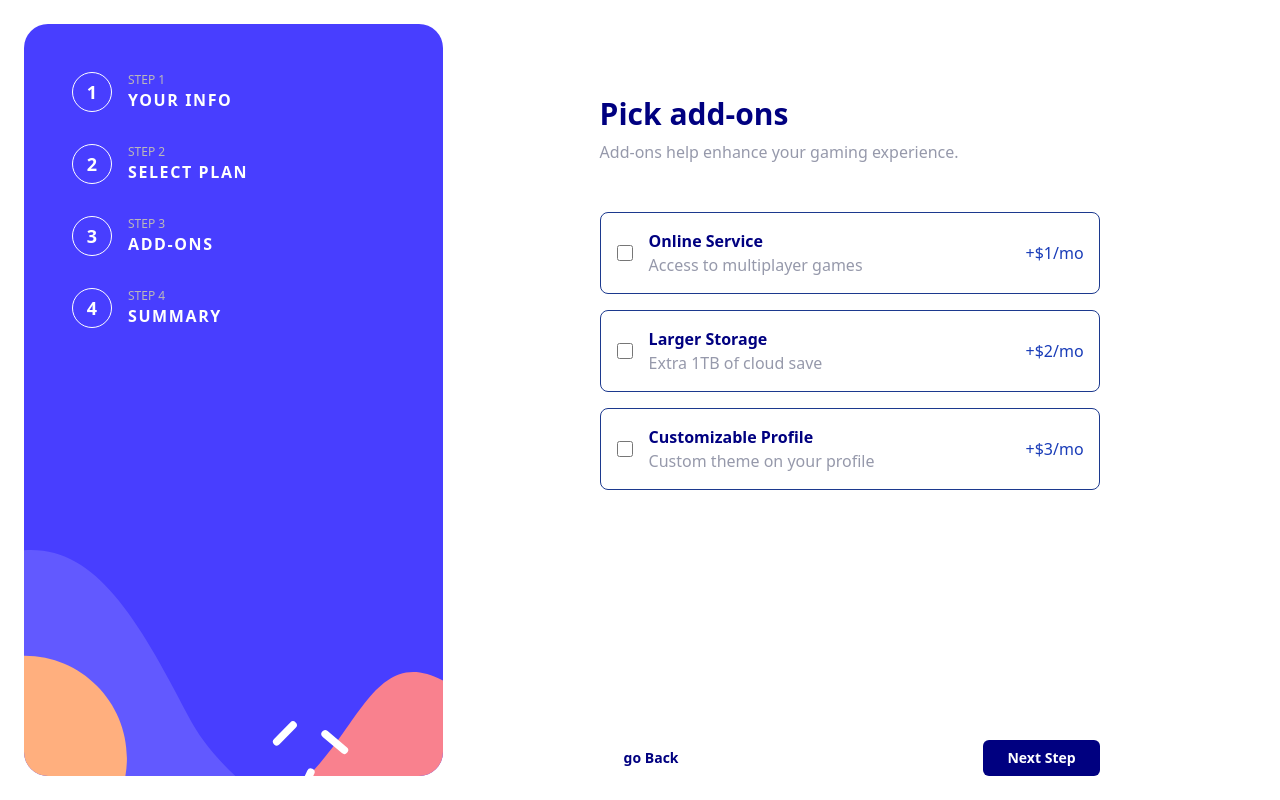
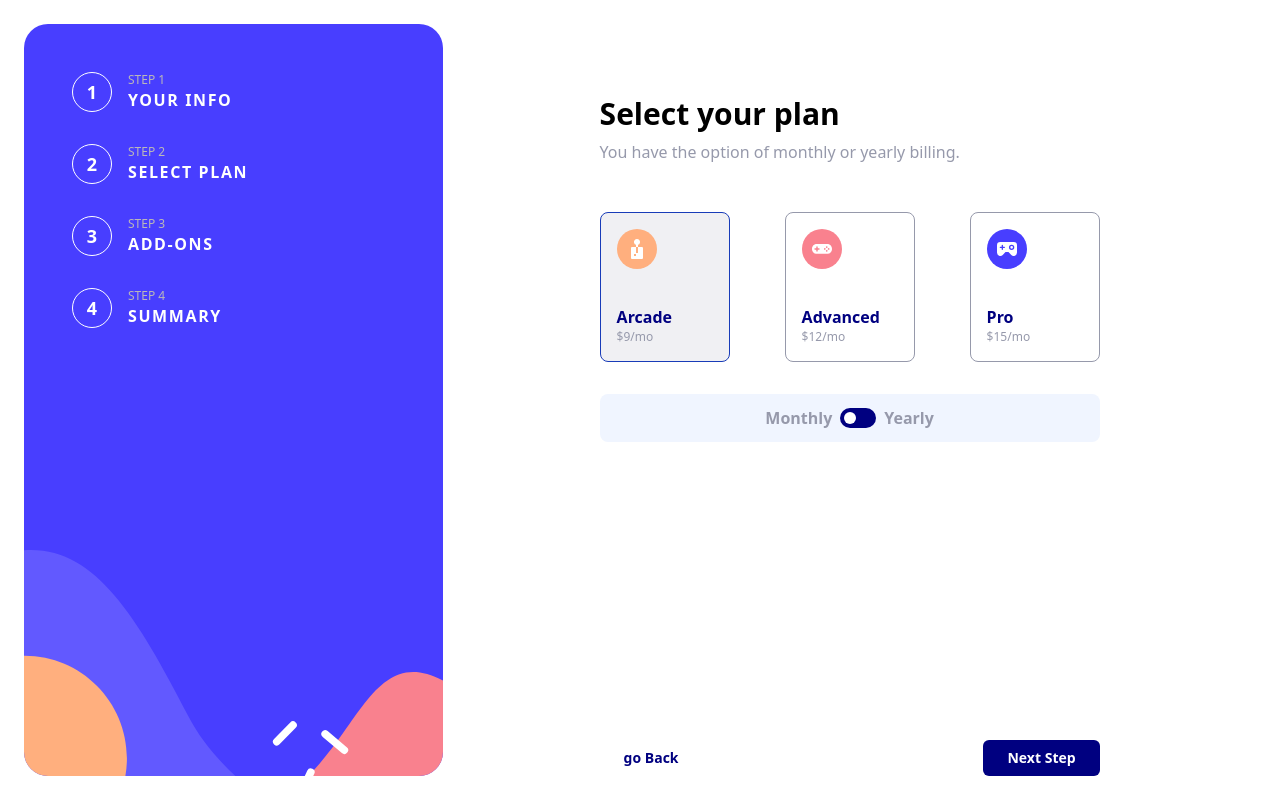
Before and after one commit to GeneralMarshal/Multi-Step-Form, a React (Vite) app: page / in a window 1280 px wide. Built offline with nearby package versions, Linux system fonts and the light colour scheme.

Commit message:
refactoring my code base

```diff
--- a/src/components/Input.tsx
+++ b/src/components/Input.tsx
@@ -3,8 +3,8 @@ interface Props extends React.InputHTMLAttributes<HTMLInputElement>{
 }
 
 export default function Input(props: Props){
-    const {type, placeholder, styleClass, onChange} = props
+    const {type, placeholder, styleClass, onChange, id} = props
     return(
-        <input type={type} className={`${styleClass} w-full border border-[#B8C0CC] bg-[#ffffff] rounded-md` } placeholder={placeholder} onChange={onChange}/>
+        <input type={type} className={`${styleClass} w-full border border-[#B8C0CC] bg-[#ffffff] rounded-md` } placeholder={placeholder} onChange={onChange} id={id}/>
     )
 }
--- a/src/data.ts
+++ b/src/data.ts
@@ -1,40 +1,41 @@
+
 export const cardData = [
     {
-        name: "Arcade",
+        name: "arcade",
         icon: "/icons/icon-arcade.svg",
-        pricePerMonth: "$9/mo",
-        pricePerYear: "$90/yr"
+        pricePerMonth: 9,
+        pricePerYear: 90
     },
     {
-        name: "Advanced",
+        name: "advanced",
         icon: "/icons/icon-advanced.svg",
-        pricePerMonth: "$12/mo",
-        pricePerYear: "$120/yr"
+        pricePerMonth: 12,
+        pricePerYear: 120
     },{
-        name: "Pro",
+        name: "pro",
         icon: "/icons/icon-pro.svg",
-        pricePerMonth: "$15/mo",
-        pricePerYear: "$150/yr"
+        pricePerMonth: 15,
+        pricePerYear: 150
     },
 ]
 
 export const addOnsData = [
     {
-        label: "onlineService",
-        name: "Online Service",
-        feature: "Access to multiplayer games",
-        price: "+$1/mo"
+        name: "online service",
+        description: "Access to multiplayer games",
+        pricePerMonth: 1,
+        pricePerYear: 10
     },
     {
-        label: "largerStorage",
-        name: "Larger Storage",
-        feature: "Extra 1TB of cloud save",
-        price: "+$2/mo"
+        name: "larger storage",
+        description: "Extra 1TB of cloud save",
+        pricePerMonth: 2,
+        pricePerYear: 20
     },
     {
-        label: "customizableProfile",
-        name: "Customizable Profile",
-        feature: "Custom theme on your profile",
-        price: "+$3/mo"
+        name: "customizable profile",
+        description: "Custom theme on your profile",
+        pricePerMonth: 3,
+        pricePerYear: 30
     },
 ] as const
--- /dev/null
+++ b/src/index.d.ts
@@ -0,0 +1,34 @@
+interface TotalFormData{
+    name:string
+    email: string
+    phone: string
+    plan: Plan
+    duration: Duration
+    addOns: AddOns
+
+}
+
+interface TotalErrors{
+    name: string
+    email: string
+    phone: string
+}
+
+
+
+type Plan = "arcade" | "advanced" | "pro"
+type Duration = "monthly" | "yearly"
+type AddOns = {
+    "online service": boolean
+    "larger storage": boolean
+    "customizable profile": boolean
+}
+
+interface InputProps{
+    totalFormData: TotalFormData
+    setTotalFormData: React.Dispatch<React.SetStateAction<TotalFormData>>
+}
+interface ErrorProps{
+    totalErrors: TotalErrors
+    setTotalErrors: React.Dispatch<React.SetStateAction<TotalErrors>>
+}
--- a/src/pages/LandingPage/AddOns.tsx
+++ b/src/pages/LandingPage/AddOns.tsx
@@ -1,33 +1,26 @@
-interface formDataProps{
-    name: string
-    email: string
-    phone: string
-    plan: string
-    addOns: string
-    checkOns: checkOnProps
+import { capitalize } from "../../utils/myFunctions"
+import { ChangeEvent } from "react"
+interface Props{
+    inputProps: InputProps
+    name: keyof AddOns
+    description: string
+    pricePerMonth: number
+    pricePerYear: number
+
 }
 
-interface checkOnProps{
-    onlineService: boolean
-    largerStorage: boolean
-    customizableProfile: boolean
-}
+export default function AddOns({inputProps, name, description, pricePerMonth, pricePerYear}:Props){
+    const {totalFormData, setTotalFormData} = inputProps
 
-interface Props{
-    name: string
-    label:keyof checkOnProps
-    feature: string
-    price: string
-    formData: formDataProps
-    setFormData: (data: formDataProps) => void
-}
+    function handleCheck(e: ChangeEvent<HTMLInputElement>){
+        const isChecked = e.target.checked
+        const isName = e.target.name
 
+        setTotalFormData((prev) => {
+            return {...prev, addOns:{ ...prev.addOns, [isName]: isChecked}}
+        })
 
-export default function AddOns(props:Props){
-    const{name,feature,price, label, formData} = props
-
-    const handleCheck = () =>{
-        const newFormData = {...formData}
+        console.log(totalFormData)
     }
 
     return(
@@ -35,18 +28,21 @@ export default function AddOns(props:Props){
             <input
                 className=" w-4 h-4"
                 type="checkbox"
-                onChange={(e)=>{handleCheck()}}
+                onChange={ (e)=>handleCheck(e)}
+                name={name}
             />
             <span className=" flex flex-col">
                 <span className=" text-[#000080] font-semibold">
-                    {name}
+                    { capitalize(name)}
                 </span>
                 <span className=" text-[#9699ab]">
-                    {feature}
+                    {description}
                 </span>
             </span>
-            <span className=" absolute right-4 text-blue-800">
-                {price}
+            <span className=" absolute right-4 text-blue-800 ">
+                ${
+                  totalFormData.duration === "monthly" ?  pricePerMonth + '/mo' : pricePerYear + "/yr"
+                }
             </span>
         </div>
     )
--- a/src/pages/LandingPage/Card.tsx
+++ b/src/pages/LandingPage/Card.tsx
@@ -1,43 +1,40 @@
-interface formDataProps{
+import { capitalize } from "../../utils/myFunctions"
+interface Props{
+    inputProps: InputProps
     name: string
-    email: string
-    phone: string
-    plan: string
-    addOns: string
+    icon: string
+    pricePerMonth: number
+    pricePerYear: number
 }
 
-interface Props {
-    icon: string
-    name: string
-    pricePerMonth: string
-    pricePerYear: string
-    setFormData: (data:formDataProps)=>void
-    formData: formDataProps
-    isYearly: boolean
-}
+export default function Card({inputProps, name, icon, pricePerMonth, pricePerYear}:Props){
+    const {totalFormData, setTotalFormData} = inputProps
 
-export default function Card( props: Props){
-    const {icon, name, pricePerMonth, pricePerYear, setFormData, formData, isYearly} = props
+
     return(
          <div
-            className={`flex flex-col justify-between w-[130px] h-[150px] p-4 border border-solid rounded-lg cursor-pointer ${formData.plan === name ? "border-blue-800 bg-[#f0f0f3]":"border-[#9699ab] bg-[#ffffff]"} `}
+            className={`flex flex-col justify-between w-[130px] h-[150px] p-4 border border-solid rounded-lg cursor-pointer ${totalFormData.plan === name ? "border-blue-800 bg-[#f0f0f3]":"border-[#9699ab] bg-[#ffffff]"} `}
             onClick={()=>{
-                setFormData({...formData, plan:name})
-                console.log(formData)
+                setTotalFormData((prevData) => {
+                    return{...prevData, plan: name }
+                })
+                console.log(totalFormData)
+
             }}
         >
             <img className=" w-[40px]" src={icon} alt="" />
             <span className="flex flex-col">
                 <span className=" text-[#000080] text-md font-semibold">
-                    {name}
+                    {capitalize(name)}
                 </span>
+                {/* teneray operator for if the suscription is monthly or yearly */}
                 {
-                    !isYearly ?
+                    totalFormData.duration === "monthly" ?
                     <span className=" text-xs  text-[#9699ab]">
-                        {pricePerMonth}
+                        ${pricePerMonth}/mo
                     </span> :
                     <span className=" flex flex-col text-xs  text-[#9699ab]">
-                        {pricePerYear}
+                        ${pricePerYear}/yr
                         <span className=" text-xs text-[#000080]">
                             2 months free
                         </span>
--- a/src/pages/LandingPage/Form1.tsx
+++ b/src/pages/LandingPage/Form1.tsx
@@ -1,27 +1,13 @@
 import Input from "../../components/Input"
-interface formDataProps{
-    name: string
-    email: string
-    phone: string
-    plan: string
-    addOns: string
+
+interface Props{
+    inputProps: InputProps
+    errorProps: ErrorProps
 }
 
-interface errorsProps{
-    name: string
-    email: string
-    phone: string
-    plan: string
-    addOns: string
-}
-interface Props{
-    errors: errorsProps
-    formData: formDataProps
-    setFormData: (data: formDataProps) => void
-}
-
-
-export default function Form1({formData, setFormData, errors}:Props){
+export default function Form1 ({inputProps, errorProps}:Props){
+    const {totalFormData, setTotalFormData} = inputProps
+    const {totalErrors, setTotalErrors} = errorProps
     return(
         <form className="relative w-full max-w-[500px]">
             <h1 className=" text-3xl font-bold mt-18">
@@ -30,53 +16,54 @@ export default function Form1({formData, setFormData, errors}:Props){
             <p className=" text-[#9699ab] mt-2 ">Please provide your name, email address, and phone number.</p>
 
             <span className="flex flex-col gap-1 mt-12 ">
+
                 <span className=" flex justify-between ">
                     <label htmlFor="name" className=" text-sm">Name</label>
-                    <span className=" text-red-500 text-xs font-semibold">{errors.name}</span>
+                    {totalErrors.name && <span className=" text-xs font-semibold text-red-500">{totalErrors.name}</span>  }
 
                 </span>
                 <Input
-                    name="name"
+                    id="name"
                     type="text"
                     styleClass="py-3 px-2.5"
                     placeholder="Eren jeager"
-                    value={formData.name}
-                    onChange={ (e)=>{
-                        setFormData({...formData, name: e.target.value})
-                    }}
+                    value={totalFormData.name}
+                    onChange={
+                        (e)=>{
+                            setTotalFormData({...totalFormData, name: e.target.value})
+                        }
+                    }
                 />
             </span>
             <span className="flex flex-col gap-1 mt-4 ">
                 <span className="flex justify-between">
                     <label htmlFor="email" className=" text-sm">Email Address</label>
-                    <span className=" text-red-500 text-xs font-semibold">{errors.email}</span>
+                    {totalErrors.email && <span className=" text-xs font-semibold text-red-500">{totalErrors.email}</span>  }
                 </span>
                 <Input
-                    name="email"
+                    id="email"
                     type="email"
                     styleClass="py-3 px-2.5"
                     placeholder="erenyeager@gmail.com"
-                    value={formData.email}
+                    value={totalFormData.email}
                     onChange={
-                        (e)=>{
-                            setFormData({...formData, email: e.target.value})
+                        (e) => {
+                            setTotalFormData({...totalFormData, email: e.target.value})
                         }
                     }
                 />
             </span><span className="flex flex-col gap-1 mt-4 ">
                 <span className=" flex justify-between">
                     <label htmlFor="phoneNumber" className=" text-sm">Phone Number</label>
-                    <span className=" text-red-500 text-xs font-semibold">{errors.phone}</span>
+                     {totalErrors.phone && <span className=" text-xs font-semibold text-red-500">{totalErrors.phone}</span>  }
                 </span>
                 <Input
-                    name="phoneNumber"
+                    id="phoneNumber"
                     type="text"
                     styleClass="py-3 px-2.5"
                     placeholder="08085590435"
-                    value={formData.phone}
-                    onChange={(e) => {
-                        setFormData({...formData, phone: e.target.value})
-                    }}
+                    value={totalFormData.phone}
+                    onChange={(e) => { setTotalFormData({...totalFormData, phone: e.target.value})}}
                 />
             </span>
 
--- a/src/pages/LandingPage/Form2.tsx
+++ b/src/pages/LandingPage/Form2.tsx
@@ -1,33 +1,22 @@
 import { Switch } from '@headlessui/react'
-import { useState } from "react"
 import Card from "./Card"
 import { cardData } from '../../data'
 
-interface formDataProps{
-    name: string
-    email: string
-    phone: string
-    plan: string
-    addOns: string
+interface Props{
+    inputProps: InputProps
 }
 
-interface errorsProps{
-    name: string
-    email: string
-    phone: string
-    plan: string
-    addOns: string
-}
-interface Props{
-    errors: errorsProps
-    formData: formDataProps
-    isYearly: boolean
-    setIsYearly: (data: boolean) => void
-    setFormData: (data: formDataProps) => void
-}
+export default function Form2({inputProps}:Props){
+    const {totalFormData, setTotalFormData} = inputProps
 
-export default function Form2({formData,setFormData,errors, isYearly, setIsYearly}:Props){
 
+    // these two const are used as parameters for the icon component
+    const isYearly = totalFormData.duration === "monthly" ? false : true
+    const setIsYearly = () => {
+        setTotalFormData((prev) => {return {
+            ...prev, duration: (prev.duration === "monthly" ? "yearly" : "monthly")
+        }})
+    }
     return(
         <div className="relative w-full max-w-[500px]">
             <h1 className=" text-3xl font-bold mt-18">
@@ -35,7 +24,7 @@ export default function Form2({formData,setFormData,errors, isYearly, setIsYearl
             </h1>
             <p className=" text-[#9699ab] mt-2 ">You have the option of monthly or yearly billing.</p>
             <div className="flex flex-wrap justify-between mt-12 mb-8">
-                <p className=' w-full text-end text-xs text-red-500 font-semibold mb-1'>{errors.plan}</p>
+
                 {
                     cardData.map((card, index)=>{
                         return <Card
@@ -44,9 +33,7 @@ export default function Form2({formData,setFormData,errors, isYearly, setIsYearl
                 	        icon={card.icon}
                 	        pricePerMonth={card.pricePerMonth}
                 	        pricePerYear={card.pricePerYear}
-                	        setFormData={setFormData}
-                	        formData={formData}
-                            isYearly={isYearly}
+                            inputProps={inputProps}
                         />
                     })
                 }
--- a/src/pages/LandingPage/Form3.tsx
+++ b/src/pages/LandingPage/Form3.tsx
@@ -1,29 +1,15 @@
 import AddOns from "./AddOns"
 import {addOnsData} from "../../data"
+import { useState } from "react"
 
-interface formDataProps{
-    name: string
-    email: string
-    phone: string
-    plan: string
-    addOns: string
-    checkOns: checkOnProps
 
-}
-
-interface checkOnProps{
-    onlineService: boolean
-    largerStorage: boolean
-    customizableProfile: boolean
-}
 
 
 interface Props{
-    formData: formDataProps
-    setFormData: (data: formDataProps) => void
+    inputProps: InputProps
 }
 
-export default function Form3({formData, setFormData}: Props){
+export default function Form3({inputProps}: Props){
     return(
         <div className="relative w-full  max-w-[500px] cursor-pointer">
             <h1 className=" text-3xl text-[#000080] font-bold mt-18">
@@ -36,11 +22,10 @@ export default function Form3({formData, setFormData}: Props){
                         return <AddOns
                             key={index}
                             name={addOn.name}
-                            feature={addOn.feature}
-                            price={addOn.price}
-                            label={addOn.label}
-                            formData={formData}
-                            setFormData={setFormData}
+                            description={addOn.description}
+                            pricePerMonth={addOn.pricePerMonth}
+                            pricePerYear={addOn.pricePerYear}
+                            inputProps={inputProps}
                         />
                     } )
                 }
--- a/src/pages/LandingPage/index.tsx
+++ b/src/pages/LandingPage/index.tsx
@@ -12,50 +12,64 @@ import { useState } from "react"
 // import { useState } from "react"
 
 export default function LandingPage(){
-    const [currentStep, setCurrentStep] = useState(3)
-    const [errors, setErrors] = useState({
-        name:"",
-        email:"",
-        phone:"",
-        plan: "",
-        addOns:"",
+    // An array containing the names of the pages
 
+    const stepArray = ["your info", "select plan", "add-ons", "summary"]
+
+    const [currentStep, setCurrentStep] = useState(2)
+    const [totalFormData, setTotalFormData] = useState<TotalFormData>({
+        name: "",
+        email: "",
+        phone: "",
+        plan: "arcade",
+        duration:"monthly",
+        addOns:{
+            "online service": false,
+            "larger storage": false,
+            "customizable profile": false
+        }
     })
-    const [formData, setFormData] = useState({
-        name:"",
-        email:"",
-        phone:"",
-        plan: "",
-        addOns:"",
-        checkOns:{
-            onlineService: false,
-            largerStorage: false,
-            customizableProfile: false,
+
+
+    const [totalErrors, setTotalErrors] = useState<TotalErrors>({
+        name: "",
+        email: "",
+        phone: ""
+    })
+
+    const inputProps = {totalFormData, setTotalFormData}
+    const errorProps = {totalErrors, setTotalErrors}
+
+    function errorValidation(){
+        let newErrors={...totalErrors}
+        let pattern = /^[^ ]+@[^ ]+\.[a-z]{2,3}$/
+        // form 1 error validation
+        if (currentStep === 1){
+            totalFormData.name ? newErrors.name = "" : newErrors.name = "name is required"
+            totalFormData.email && totalFormData.email.match(pattern)  ? newErrors.email = "" : newErrors.email = "this email is invalid"
+            totalFormData.phone ? newErrors.phone = "" : newErrors.phone = "phone number is required"
+
+            if( !newErrors.name && !newErrors.email && !newErrors.phone){
+                setCurrentStep(2)
+            } else{
+                alert("Please complete the form")
+                setTotalErrors((prev)=>{ return {...prev, ...newErrors}})
+            }
         }
 
-    })
-    const [isYearly, setIsYearly] = useState(false)
-    const stepArray = ["your info", "select plan", "add-ons", "summary"]
-    const handleNext = () => {
-        validate()
 
+        // form 2 error validation
+        if (currentStep === 2){
+            setCurrentStep(3)
+        }
     }
-    const validate = () => {
-        let errorObject = {...errors}
-        !formData.name ? errorObject.name = "This field is required" : errorObject.name = "";
-        !formData.email ? errorObject.email = "This field is required" : errorObject.email = "";
-        !formData.phone ? errorObject.phone = "This field is required" : errorObject.phone = "";
-        !formData.plan ? errorObject.plan = "Please select a plan" : errorObject.plan = "";
-
-        setErrors(errorObject)
-
-        if (currentStep === 1){
-        setErrors(errorObject);
-            !errorObject.name && !errorObject.email && !errorObject.phone ? setCurrentStep(currentStep + 1) : setErrors(errorObject);
-        };
-        if (currentStep === 2){
-            !errorObject.plan ? setCurrentStep(currentStep + 1) : setErrors(errorObject)
+    function handlePrev(){
+        if(currentStep === 2){
+            setCurrentStep(1)
         }
+    }
+    function handleSubmit(){
+        errorValidation()
 
 
     }
@@ -73,22 +87,31 @@ export default function LandingPage(){
                 <VerticalSteps stepArray={stepArray}/>
             </div>
             <div className=" relative flex  justify-center flex-[65%] w-full h-full ">
-                {currentStep === 1 && <Form1 formData={formData} setFormData={setFormData} errors={errors}/>}
-                {currentStep === 2 && <Form2 formData={formData} setFormData={setFormData} errors={errors} isYearly={isYearly} setIsYearly={setIsYearly}/>}
-                {currentStep === 3 && <Form3  formData={formData} setFormData={setFormData}/>}
-                {currentStep === 4 && <Final/>}
-                {currentStep === 5 && <Modal/>}
-
+                {
+                    currentStep === 1 && <Form1 inputProps={inputProps} errorProps={errorProps} />
+                }
+                {
+                    currentStep === 2 && <Form2 inputProps={inputProps} />
+                }
+                {
+                    currentStep === 3 && <Form3 inputProps={inputProps} />
+                }
                 <span className={`absolute ${currentStep === stepArray.length + 1? "hidden" : ""} max-w-[500px] bottom-0 flex justify-end w-full`} >
                     { currentStep === 1 ? "" :
-                        <Button stylesClass="absolute left-0 py-4 px-6 font-semibold  text-[#000080] rounded-md cursor-pointer" >
+                        <Button stylesClass="absolute left-0 py-4 px-6 font-semibold  text-[#000080] rounded-md cursor-pointer"
+                        onClick={
+                            () => handlePrev()
+                        }
+                        >
                             go Back
                         </Button>
                     }
 
                     <Button
                         stylesClass="py-4 px-6 font-semibold  bg-[#000080] text-[#ffffff] rounded-md cursor-pointer"
-                        onClick={()=>handleNext()}
+                        onClick={
+                            () => handleSubmit()
+                        }
                     >
                         {currentStep === stepArray.length ? "Confirm" : "Next Step"}
                     </Button>
--- /dev/null
+++ b/src/utils/myFunctions.ts
@@ -0,0 +1,3 @@
+export function capitalize(string: string){
+    return string.charAt(0).toUpperCase() + string.slice(1)
+}
```
